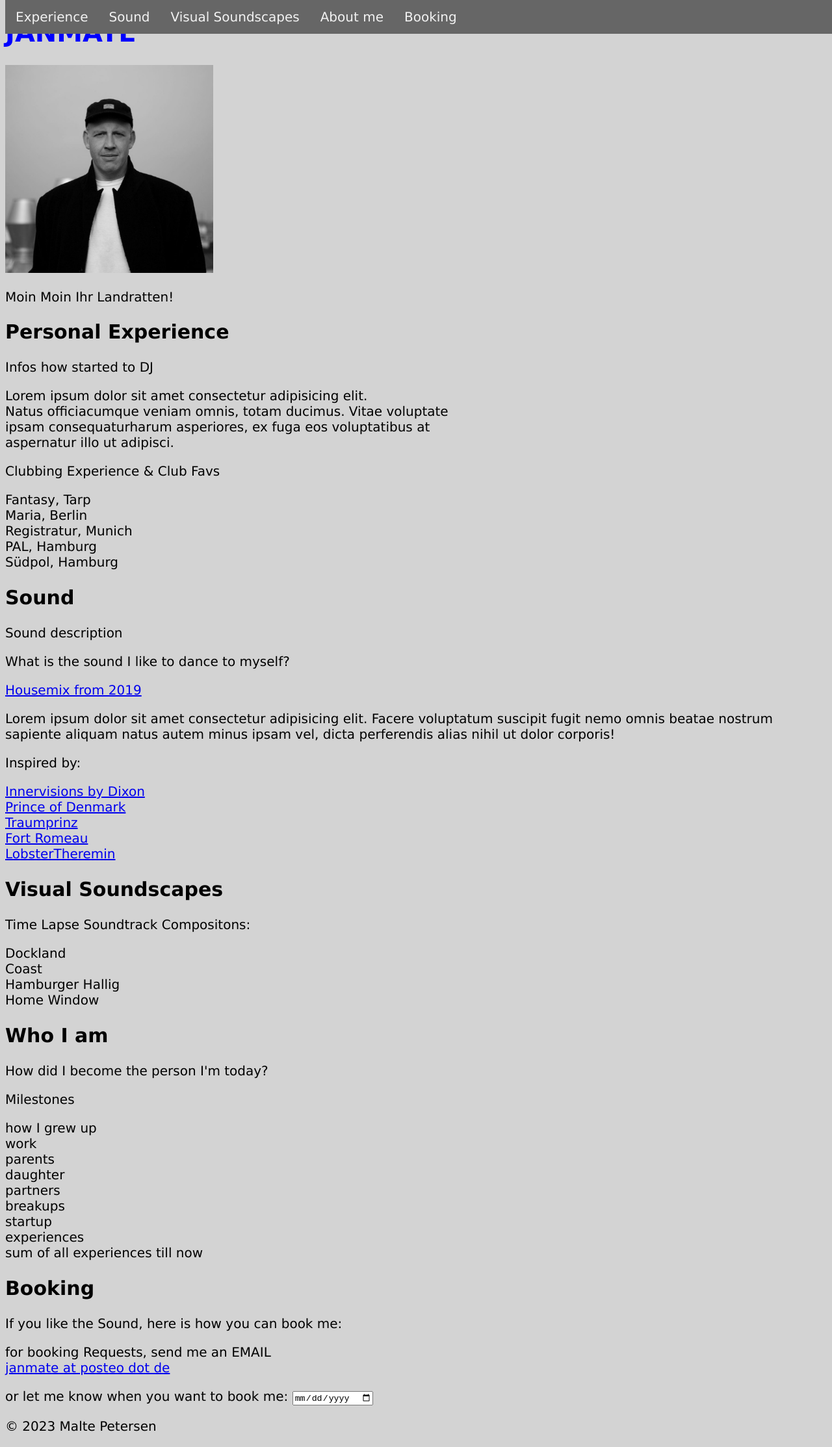
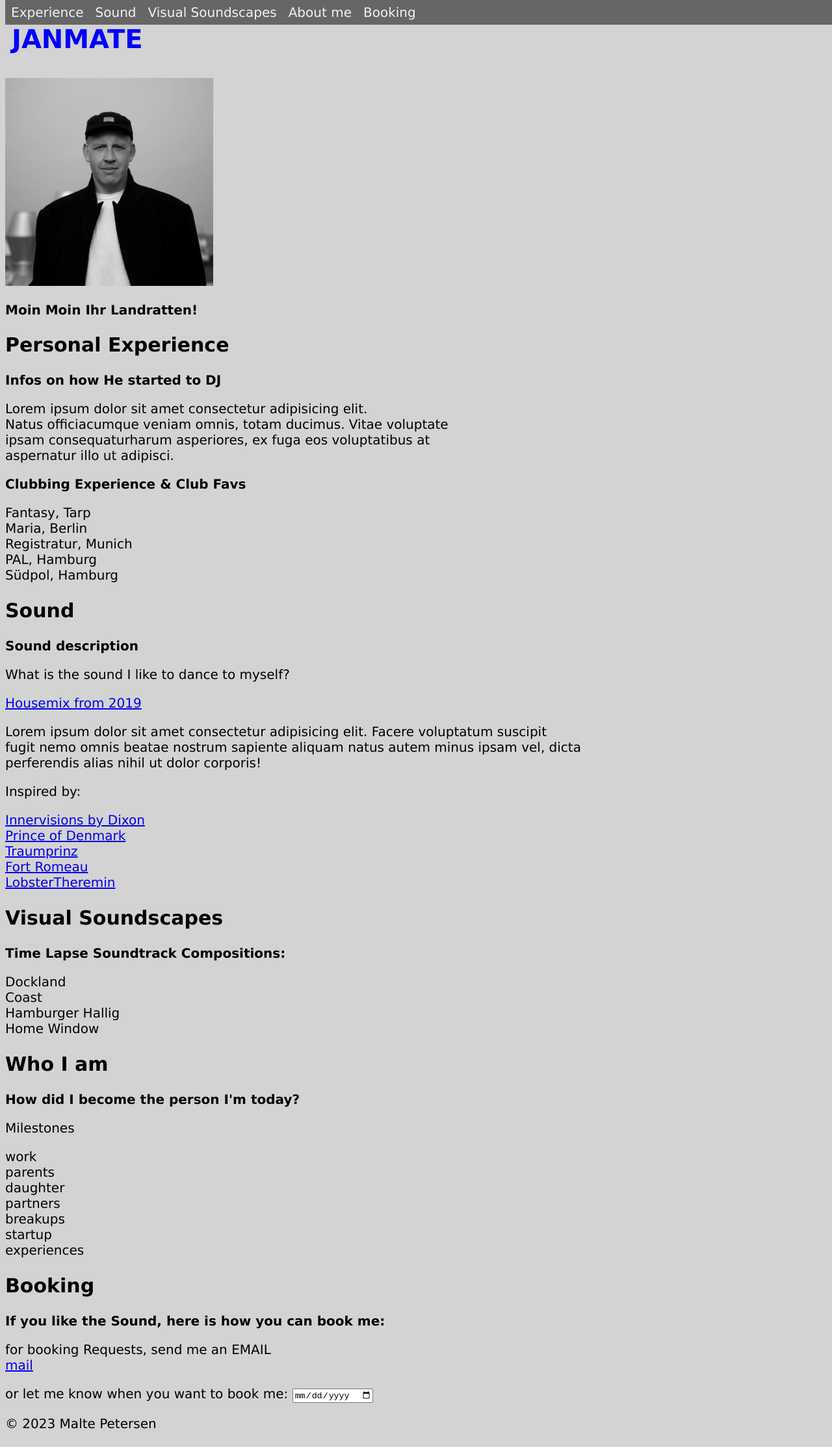
Before and after one commit to JMaltePetersen/janmate, a plain HTML site: page index.html in a window 1280 px wide. Shown: the whole page at 65% size. Drawn offline with Linux system fonts and the light colour scheme.

Commit message:
Add format

```diff
--- a/css/styles.css
+++ b/css/styles.css
@@ -10,7 +10,7 @@ body {
 h1 {
   color: blue;
   text-align: left;
-  padding-top: 20;
+  padding: 10px;
 }
 
 h2 {
@@ -40,10 +40,9 @@ ul {
   float: left;
   display: block;
   color: #f2f2f2;
-  text-align: center;
-  padding: 14px 16px;
+  text-align: right;
+  padding: 7px 9px;
   text-decoration: none;
-  justify-content: space-evenly;
 }
 
 p {
--- a/index.html
+++ b/index.html
@@ -23,7 +23,7 @@
       </div>
       </p>
 
-      <p>Moin Moin Ihr Landratten!</p>
+      <p><strong>Moin Moin Ihr Landratten!</strong></p>
       <div class="navbar">
         <nav>
          <a href="#experience">Experience</a>
@@ -39,14 +39,14 @@
     <main>
       <section>
         <h2 id="experience">Personal Experience</h2>
-        <p>Infos how started to DJ</p>
+        <p><strong>Infos on how He started to DJ</strong></p>
         <p>
           Lorem ipsum dolor sit amet consectetur adipisicing elit. <br>
           Natus officiacumque veniam omnis, totam ducimus. Vitae voluptate <br>
           ipsam consequaturharum asperiores, ex fuga eos voluptatibus at <br>
           aspernatur illo ut adipisci.
         </p>
-        <p>Clubbing Experience & Club Favs</p>
+        <p><strong>Clubbing Experience & Club Favs</strong></p>
         <ul>
           <li>Fantasy, Tarp</li>
           <li>Maria, Berlin</li>
@@ -57,13 +57,15 @@
       </section>
       <section>
         <h2 id="audio">Sound</h2>
-        <p>Sound description</p>
+        <p><strong>Sound description</strong></p>
         <p>What is the sound I like to dance to myself?</p>
         <p>
           <a href="https://soundcloud.com/janmate/janmate2019"
             >Housemix from 2019</a></p>
               <article>
-                    <p>Lorem ipsum dolor sit amet consectetur adipisicing elit. Facere voluptatum suscipit fugit nemo omnis beatae nostrum sapiente aliquam natus autem minus ipsam vel, dicta perferendis alias nihil ut dolor corporis!</p>
+                    <p>Lorem ipsum dolor sit amet consectetur adipisicing elit. Facere voluptatum suscipit <br>
+                      fugit nemo omnis beatae nostrum sapiente aliquam natus autem minus ipsam vel, dicta <br>
+                      perferendis alias nihil ut dolor corporis!</p>
               </article>
         </p>
         <p>Inspired by:</p>
@@ -90,7 +92,7 @@
       </section>
       <section>
         <h2 id="videos">Visual Soundscapes</h2>
-        <p>Time Lapse Soundtrack Compositons:</p>
+        <p><strong>Time Lapse Soundtrack Compositions:</strong></p>
         <ul>
           <li>Dockland</li>
           <li>Coast</li>
@@ -98,12 +100,12 @@
           <li>Home Window</li>
         </ul>
       </section>
+
       <section>
         <h2 id="aboutme">Who I am</h2>
-        <p>How did I become the person I'm today?</p>
+        <p><strong>How did I become the person I'm today?</strong></p>
         <p>Milestones</p>
         <ul>
-          <li>how I grew up</li>
           <li>work</li>
           <li>parents</li>
           <li>daughter</li>
@@ -111,23 +113,25 @@
           <li>breakups</li>
           <li>startup</li>
           <li>experiences</li>
-          <li>sum of all experiences till now</li>
         </ul>
       </section>
+
       <section>
         <h2 id="contact">Booking</h2>
-        <p>If you like the Sound, here is how you can book me:</p>
+        <p><strong>If you like the Sound, here is how you can book me:</strong></p>
         <p>
           for booking Requests, send me an EMAIL <br>
-          <a href="mailto:janmate@posteo.de">janmate at posteo dot de</a>
+          <a href="mailto:janmate@posteo.de">mail</a>
           <p>or let me know when you want to book me:
             <input type="date" />
           </p>
         </p>
       </section>
     </main>
+
     <footer>
       <p>© 2023 Malte Petersen</p>
     </footer>
+
   </body>
 </html>
```
